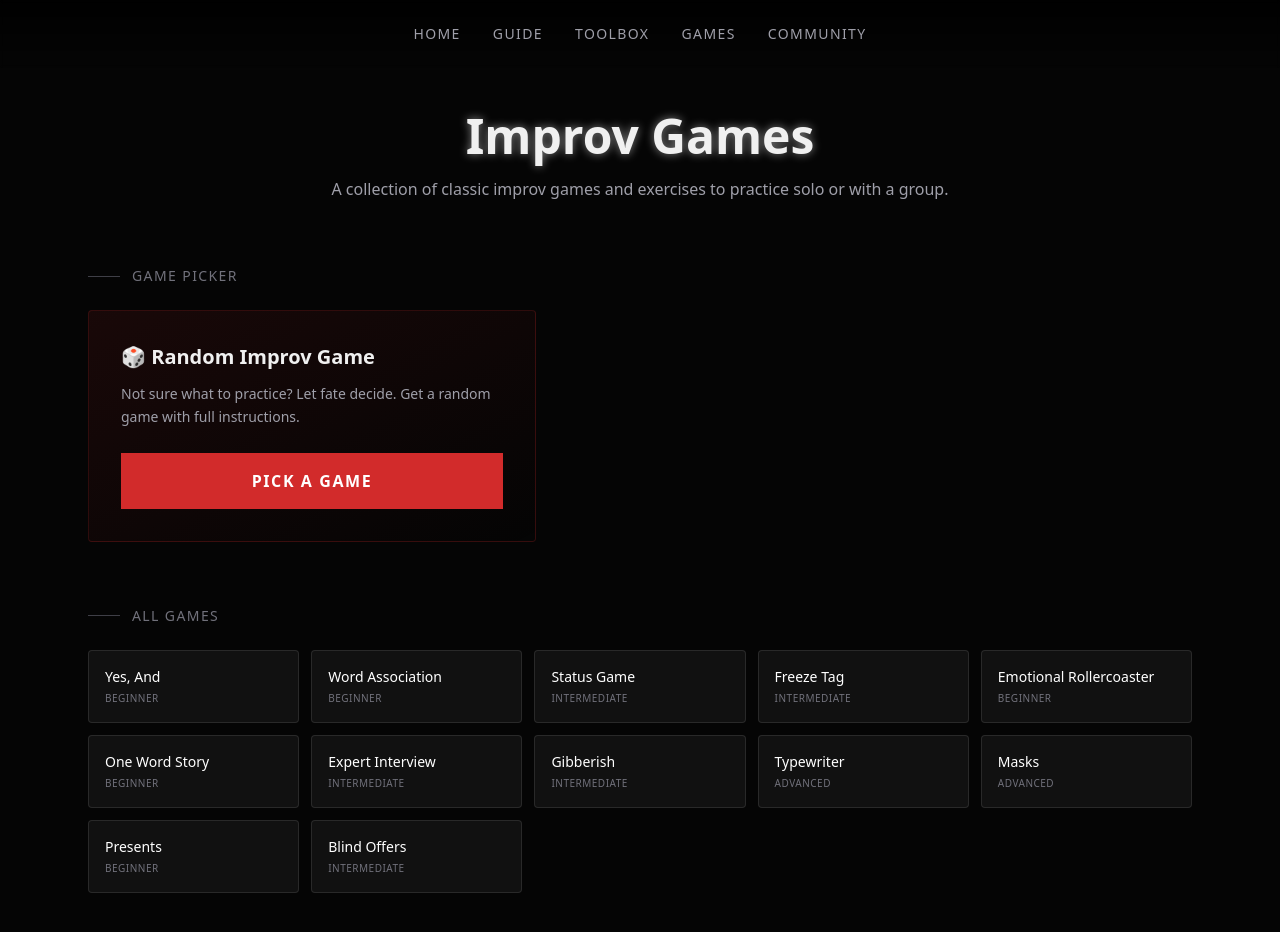
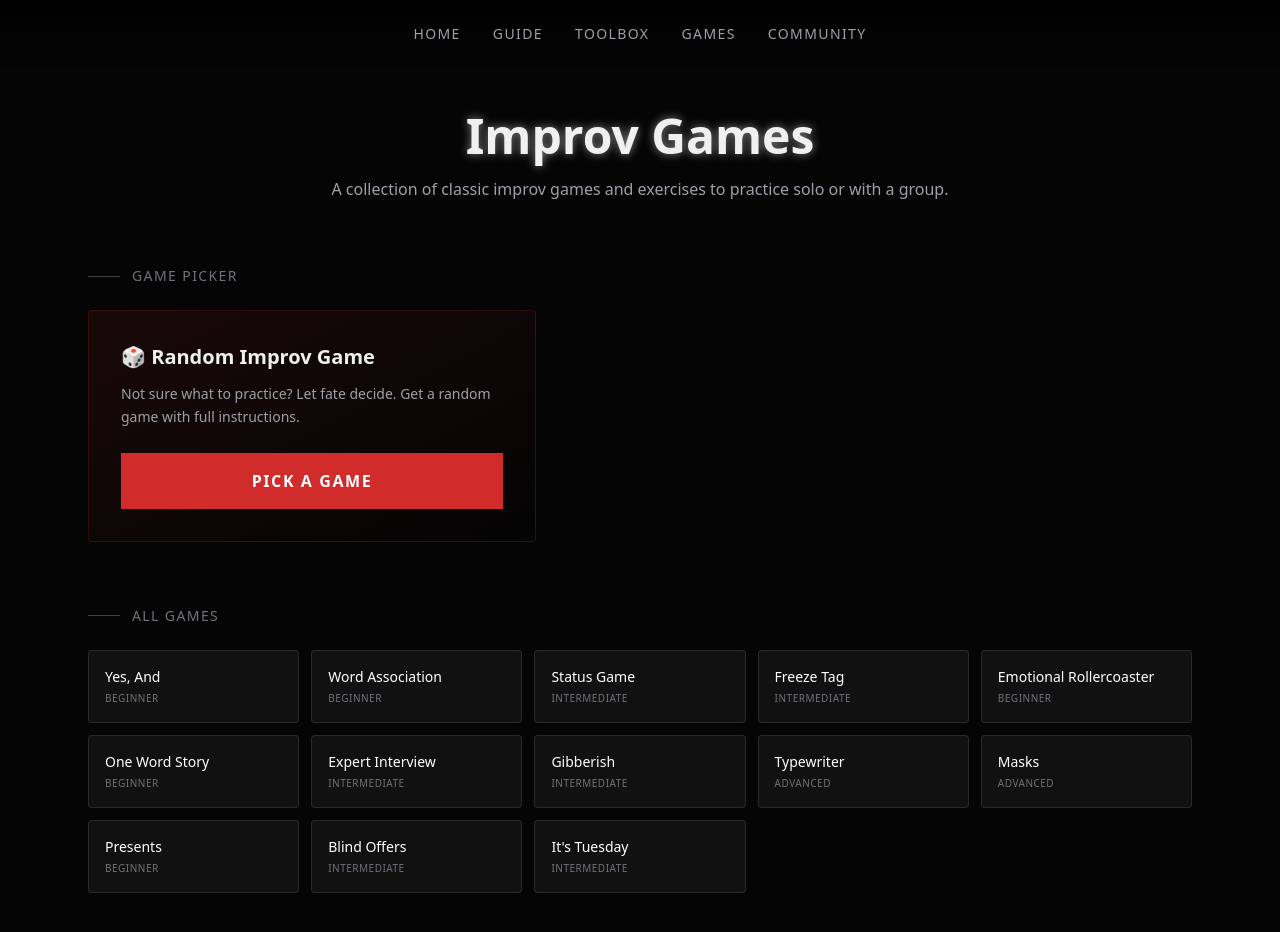
Before and after one commit to Mathe-S/improv, a Next.js app: page /games in a window 1280 px wide. Shown: the top 932 px of the page. Built offline with nearby package versions, Linux system fonts and the light colour scheme.

Commit message:
feat: add game "its Tuesday"

```diff
--- a/src/data/toolboxData.ts
+++ b/src/data/toolboxData.ts
@@ -493,6 +493,19 @@ export const improvGames: ImprovGame[] = [
     playerCount: "2",
     difficulty: "intermediate",
   },
+  {
+    name: "It's Tuesday",
+    description: "An 'overaccepting' game where mundane remarks trigger extreme emotional reactions.",
+    rules: [
+      "Player A makes a mundane, matter-of-fact statement (e.g., 'It's Tuesday').",
+      "Player B reacts with maximum emotional intensity (fear, joy, jealousy, etc.).",
+      "B pushes the emotion until they can't go further, then drops a new mundane remark.",
+      "Player A immediately overaccepts this new remark with their own extreme reaction.",
+      "The goal is for inconsequential remarks to produce the maximum possible effect.",
+    ],
+    playerCount: "2",
+    difficulty: "intermediate",
+  },
 ];
 
 // ============ UTILITY FUNCTIONS ============
```
